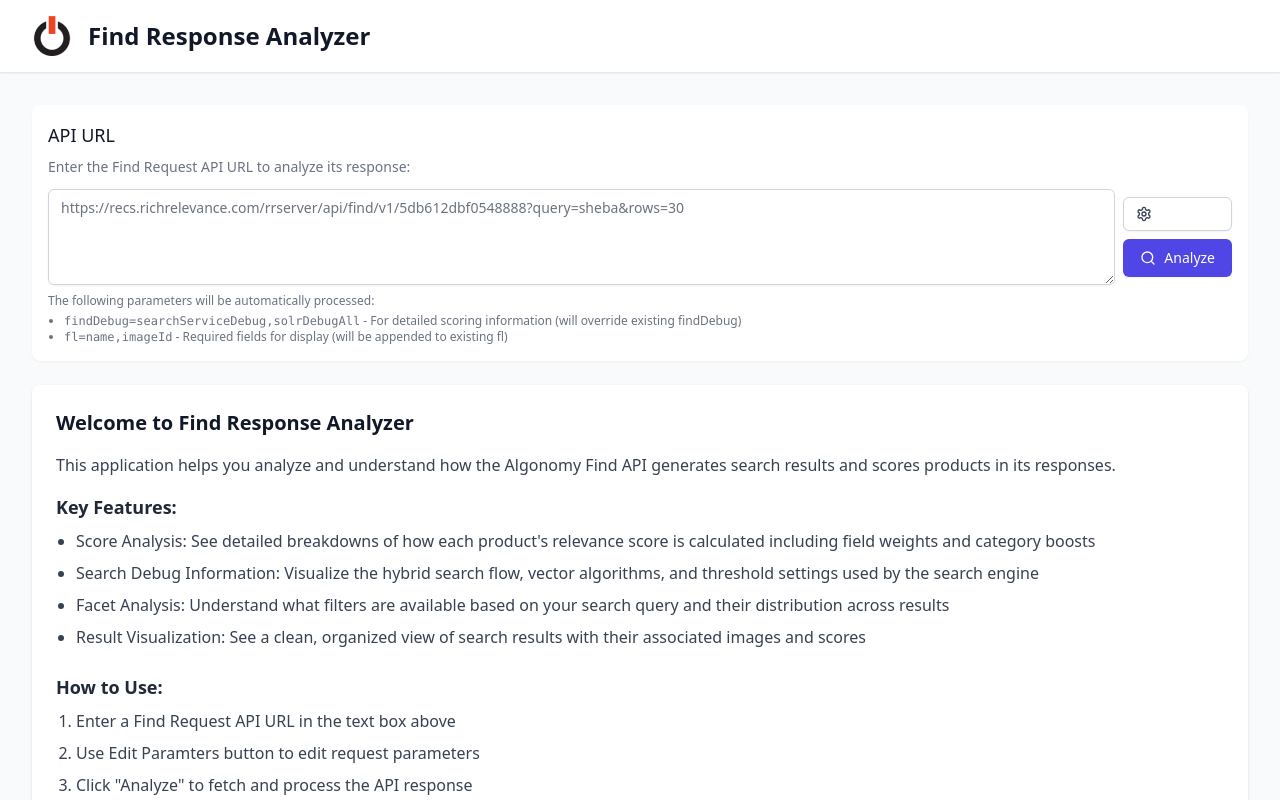
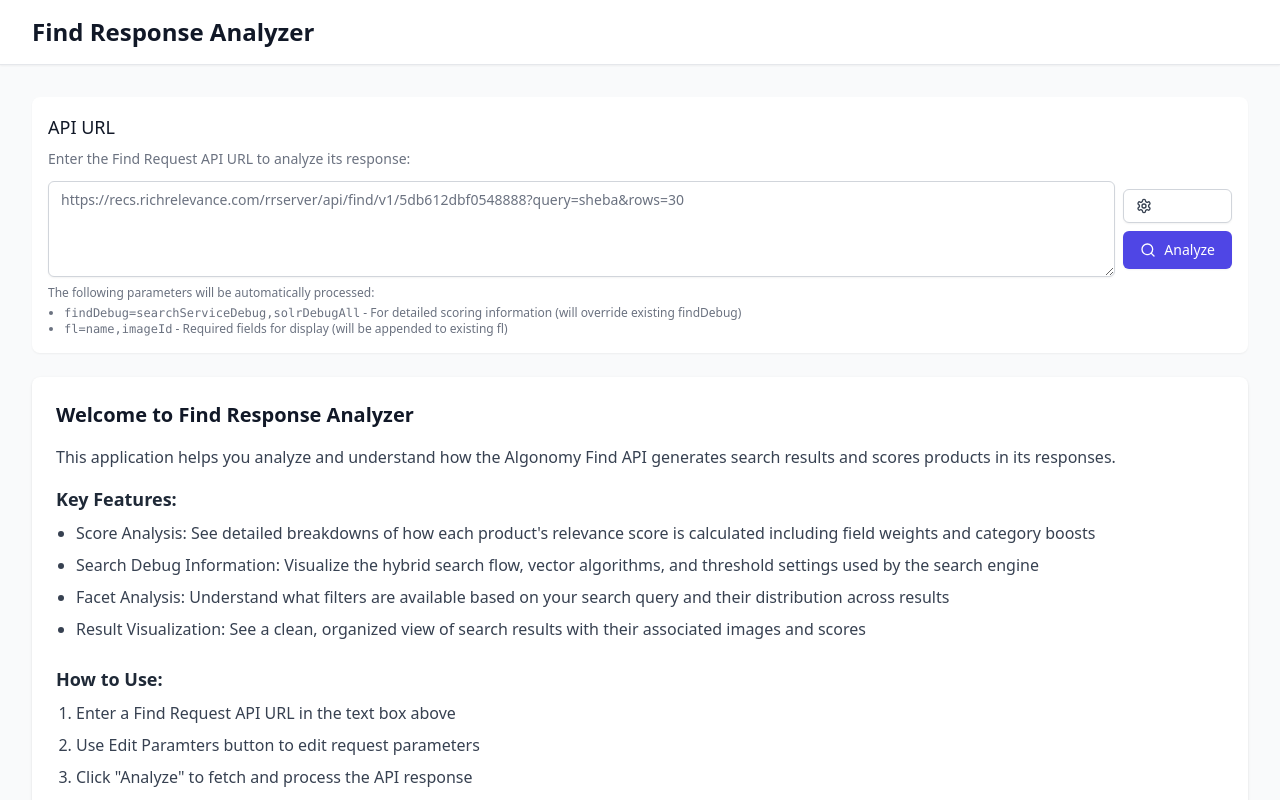
Before and after one commit to nayeemtechie/dev_fra, a React (Vite) app: page / in a window 1280 px wide. Shown: the top 800 px of the page. Built offline with nearby package versions, Linux system fonts and the light colour scheme; the HTML template or start-up script is replaced by a standard one.

Commit message:
image issue

```diff
--- a/src/components/SearchHeader.jsx
+++ b/src/components/SearchHeader.jsx
@@ -3,10 +3,6 @@
     <div className="py-4 border-b bg-white shadow-sm">
       <div className="max-w-7xl mx-auto px-4 sm:px-6 lg:px-8">
         <div className="flex items-center">
-          <div className="flex-shrink-0 mr-4">
-            <img src="src/images/algonomy-min.png" alt="Find Logo" className="h-10 w-auto"
-            />
-          </div>
           <h1 className="text-2xl font-bold text-gray-900 flex-grow">Find Response Analyzer</h1>
         </div>
       </div>
```
